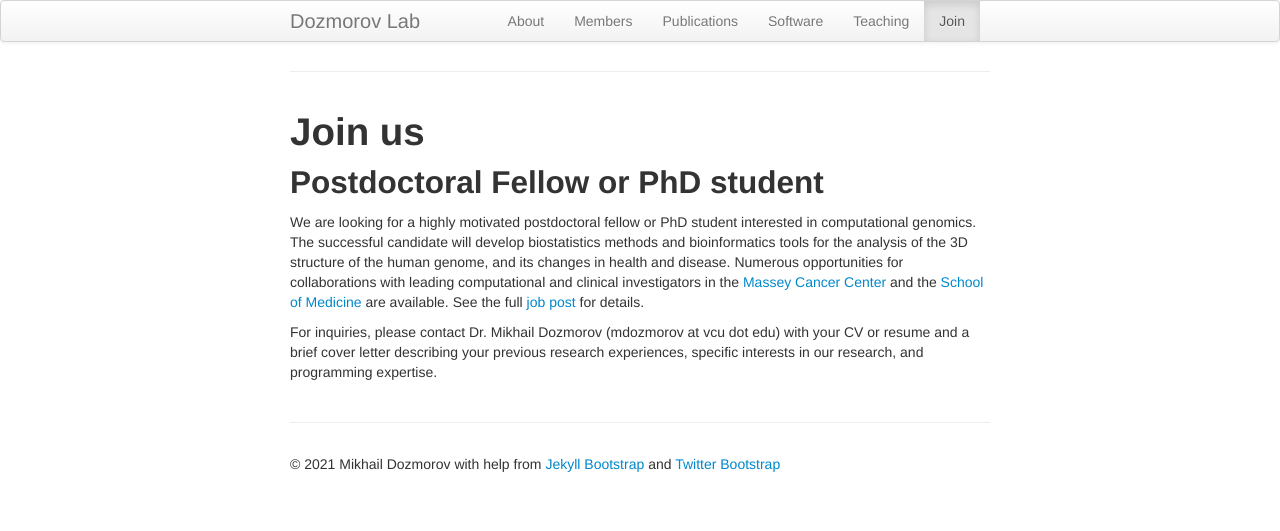
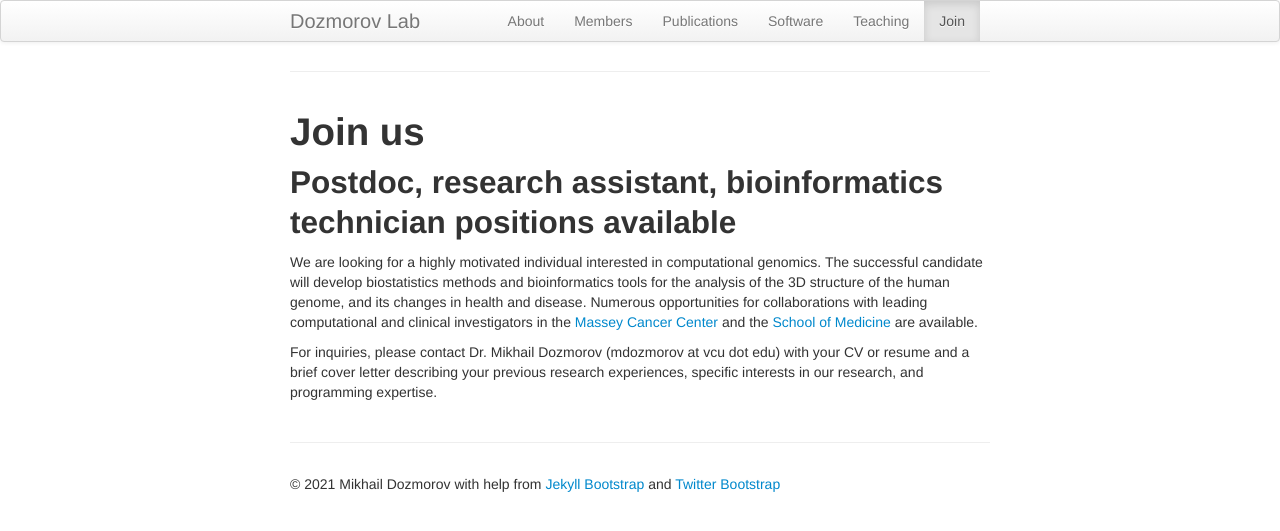
Before and after one commit to dozmorovlab/dozmorovlab.github.io, a Jekyll site: the page built from 07-join.md, in a window 1280 px wide. Shown: the top 531 px of the page. Built offline with Jekyll 4.4.1, drawn with Linux system fonts in a browser that asks for light colours.

Commit message:
Latest updates

```diff
--- a/07-join.md
+++ b/07-join.md
@@ -8,8 +8,8 @@ permalink: "Join.html"
 
 # Join us
 
-## Postdoctoral Fellow or PhD student
+## Postdoc, research assistant, bioinformatics technician positions available
 
-We are looking for a highly motivated postdoctoral fellow or PhD student interested in computational genomics. The successful candidate will develop biostatistics methods and bioinformatics tools for the analysis of the 3D structure of the human genome, and its changes in health and disease. Numerous opportunities for collaborations with leading computational and clinical investigators in the [Massey Cancer Center](https://www.massey.vcu.edu/) and the [School of Medicine](https://medschool.vcu.edu/) are available. See the full [job post](http://www.vcujobs.com/postings/98534) for details.
+We are looking for a highly motivated individual interested in computational genomics. The successful candidate will develop biostatistics methods and bioinformatics tools for the analysis of the 3D structure of the human genome, and its changes in health and disease. Numerous opportunities for collaborations with leading computational and clinical investigators in the [Massey Cancer Center](https://www.massey.vcu.edu/) and the [School of Medicine](https://medschool.vcu.edu/) are available.
 
 For inquiries, please contact Dr. Mikhail Dozmorov (mdozmorov at vcu dot edu) with your CV or resume and a brief cover letter describing your previous research experiences, specific interests in our research, and programming expertise.
```
Also changed, not shown: 02-pubs.md (+8 -0 lines).
